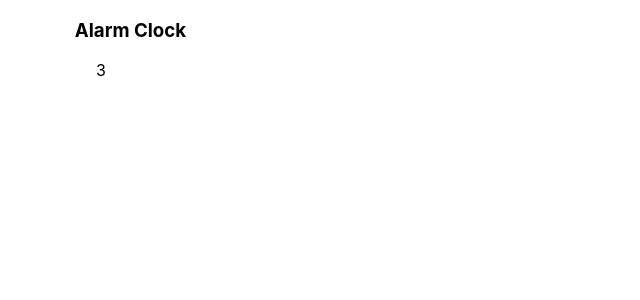
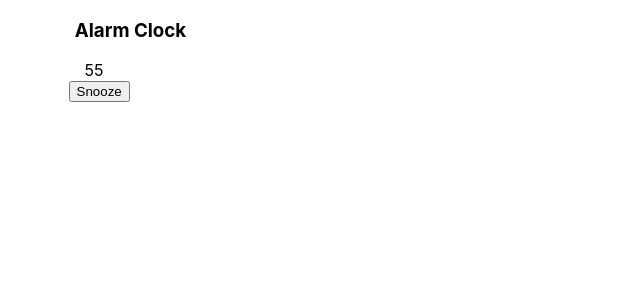
Before and after one commit to guhandelta/React_with_RxJS, a React (Create React App) app: page / in a window 1280 px wide. Shown: the top 300 px of the page, without its empty margins (0-640 px from the left). Built offline with nearby package versions, Linux system fonts and the light colour scheme.

Commit message:
Added a Snooze Button and created a Subject to push in the snooze action to the countDown Observable, on every click on the snooze button

```diff
--- a/src/App.js
+++ b/src/App.js
@@ -20,12 +20,19 @@ const countDown$ = interval(1000).pipe( //interval()- emits an event as per the
 //- inner state, it will return it synchronously
 
   // Creating an initial state in the observable
-  startWith(10), //will start with 0 and waits for a second to emit the next value
+  startWith(60), //will start with 0 and waits for a second to emit the next value
   scan(time => time - 1), //scan() is quite like reduce(), scan() shows all the values emitted, while-
   //- reduce() given only the total
   takeWhile(time => time > 0), // Emits values emitted by the source Observable so long as each value-
   //- satisfies the given condition, and then completes as soon as this condition is not satisfied.
 )
+
+// Subject is created to pass in the snooze action into the countDown observable to reset it
+const action$ = new Subject(); //Subjects have the interfaces of both the observers and observables-
+//- They can also be used as an observable. They also have next(), error() & complete(), which allows-
+//- pushing values into them
+action$.subscribe(console.log);
+
 const observable$ = concat(countDown$, of('Wake up!!! ⏰⏰⏰'));
 // concat()- Creates an output Observable which sequentially emits all values from given Observable-
 // -and then moves on to the next || of()- Converts the arguments to an observable sequence.
@@ -44,7 +51,9 @@ function App() {
   return (
     <>
         <h3>&emsp;&emsp;&emsp;&emsp;Alarm Clock</h3>
-        <div className="display">&emsp;&emsp;&emsp;&emsp;&emsp;&emsp;{state}</div>
+        <div className="display">&emsp;&emsp;&emsp;&emsp;&emsp;&nbsp;{state}</div>
+        &emsp;&emsp;&emsp;&emsp;&nbsp;
+        <button className="snooze" onClick={()=> action$.next('Snooze!!')}>Snooze</button>
     </>
   );
 }
```
